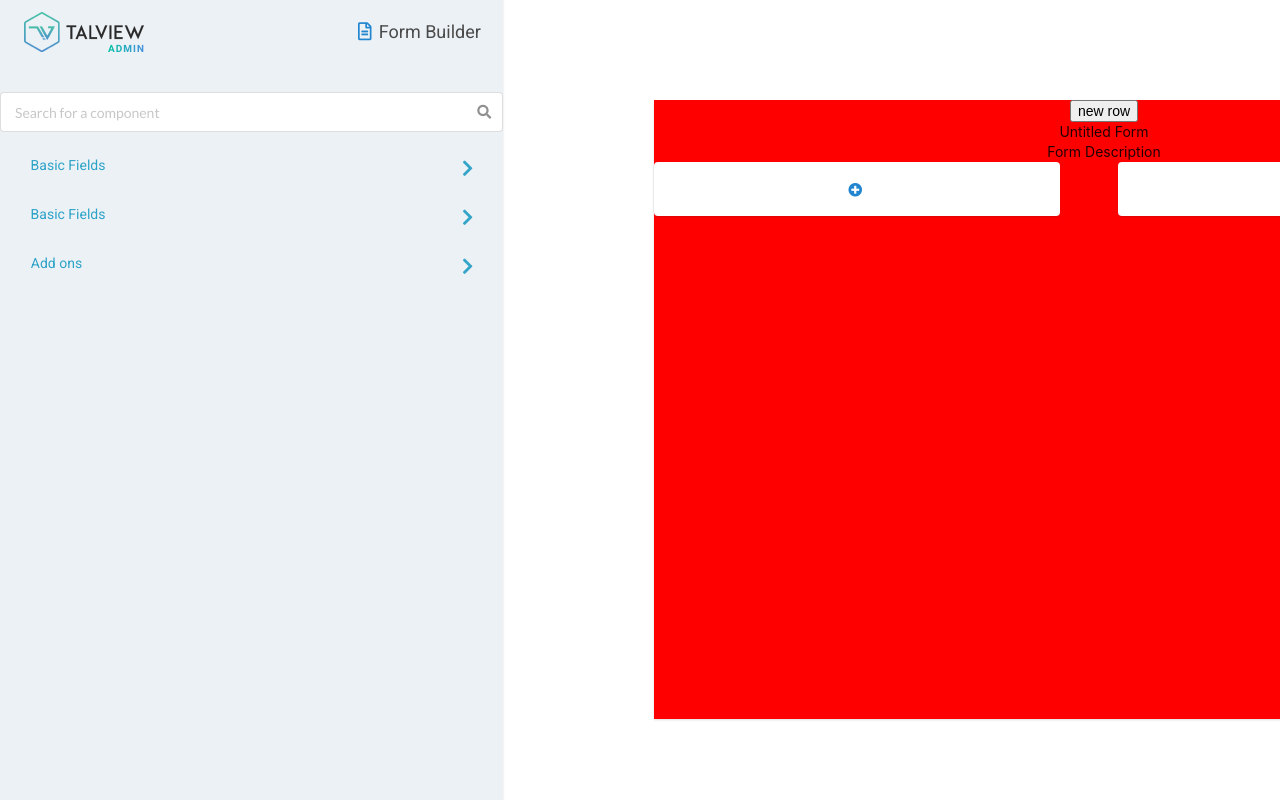
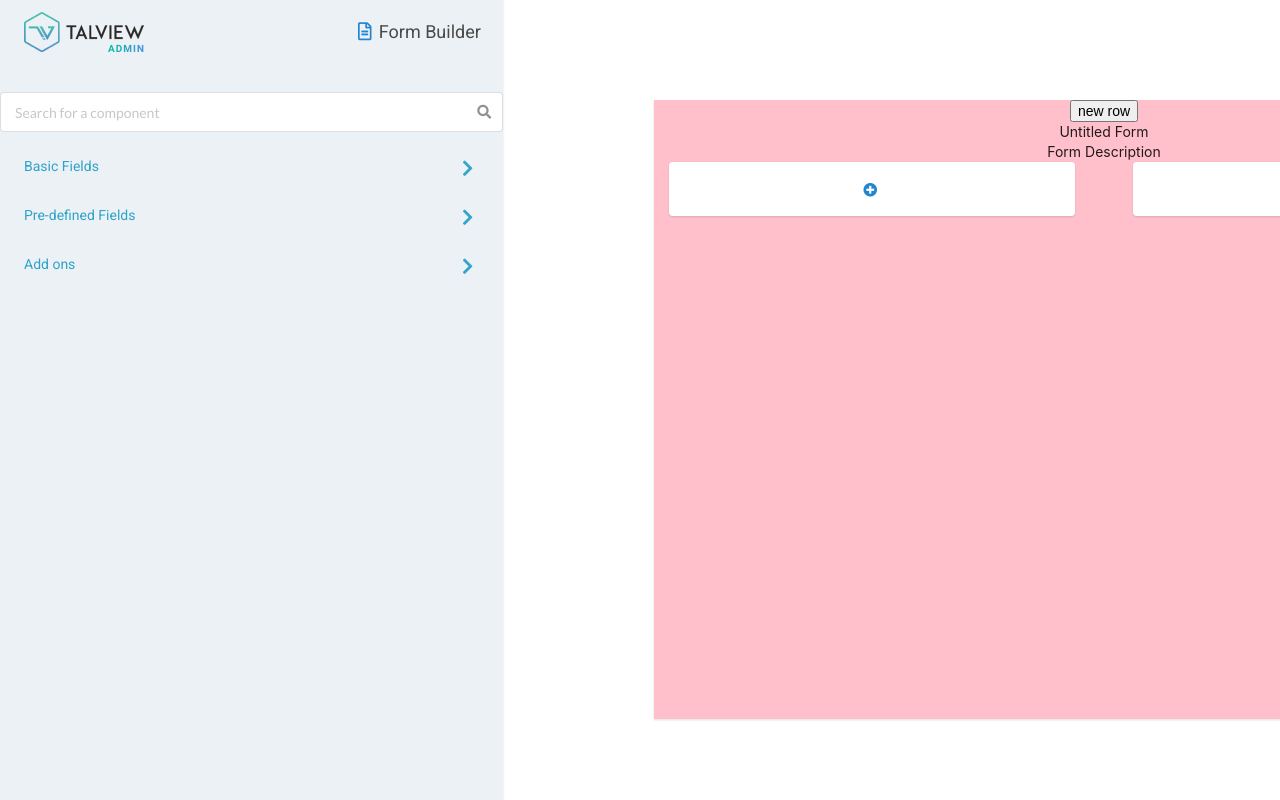
Before and after one commit to shreshth34/FormBuilder1.0, a React (Create React App) app: page / in a window 1280 px wide. Shown: the top 800 px of the page. Built offline with nearby package versions, Linux system fonts and the light colour scheme.

Commit message:
add row and renderer

```diff
--- a/src/App.css
+++ b/src/App.css
@@ -6,6 +6,7 @@
 }
 
 .company-logo {
+
   margin-left: 15px;
   margin-top: 7px;
   margin-right: 358px;
@@ -62,6 +63,6 @@
     margin-right: 500px;
     height: 619px;
     width: 900px;
-    background-color: red;
+    background-color: pink;
     box-shadow: 0 1px 2px 0 rgba(34,36,38,0.15);
 }
--- a/src/App.js
+++ b/src/App.js
@@ -8,8 +8,7 @@ class App extends Component {
     super();
 
     this.state = {
-      FormTitle: "Untitled Form",
-      FormDescription: "Form Description",
+
 
       uiElements: [
         {
@@ -53,7 +52,7 @@ class App extends Component {
           icon: "small circle icon"
         }
       ],
-      PredefinedFields:[
+      PredefinedFields: [
         {
           type: "First Name",
           icon: "small circle icon"
@@ -70,11 +69,11 @@ class App extends Component {
           type: "Resume",
           icon: "small circle icon"
         }
-
-
       ],
-      FormFormat:[
-
+      FormFormat: [{
+        FormTitle: "Untitled Form",
+        FormDescription: "Form Description",
+      }
       ]
     };
   }
@@ -84,12 +83,15 @@ class App extends Component {
       <div className="App">
         <div className="ui two column stackable grid">
           <div className="column">
-            <Toolbox data={this.state.uiElements} predef={this.state.PredefinedFields} />
+            <Toolbox
+              data={this.state.uiElements}
+              predef={this.state.PredefinedFields}
+            />
           </div>
+
           <div className="column">
             <Renderer
-              title={this.state.FormTitle}
-              desc={this.state.FormDescription}
+             data={this.state.FormFormat}
             />
           </div>
         </div>
--- a/src/components/Renderer.js
+++ b/src/components/Renderer.js
@@ -1,29 +1,33 @@
 import React, { Component } from "react";
 import "../App.css";
-import AddField from "./RendererComponents/AddField";
+import AddRow from "./RendererComponents/AddRow";
+
+
+const addNewRow = () => {
+
+
+}
+
 
 export class Renderer extends Component {
+  constructor(props) {
+    super(props);
 
-    constructor(props) {
-        super(props)
+    this.state= {
+
+    }
   }
 
   render() {
     return (
-
       <div className="renderer">
-                <button>new row</button>
-                <div className="header"> {this.props.title} <br /> {this.props.desc}</div>
-                <div className="ui container">
-                <div className="ui grid">
-                    <div className="eight wide column">
-                        <AddField />
+        <button onClick={addNewRow}> new row </button>
+        <div className="header">
+          {this.props.data[0].FormTitle} <br />
+          {this.props.data[0].FormDescription}
         </div>
-                    <div className="eight wide column">
-                        <AddField />
-                    </div>
-
-                </div>
+        <div className="ui two column grid" align="center">
+         <AddRow />
         </div>
       </div>
     );
--- /dev/null
+++ b/src/components/RendererComponents/AddRow.js
@@ -0,0 +1,19 @@
+import React from "react";
+import AddField from './AddField'
+
+const AddRow = () => {
+  return (
+
+      <div className="row">
+        <div className="column">
+          <AddField />
+        </div>
+        <div className="column">
+          <AddField />
+        </div>
+      </div>
+
+  );
+};
+
+export default AddRow;
--- a/src/components/ToolboxComponents/AddOns.js
+++ b/src/components/ToolboxComponents/AddOns.js
@@ -1,16 +1,17 @@
 import React, { Component } from "react";
-import '/Users/Shreshth Juneja/Desktop/FormBuilder/FormBuilder1.0/src/App.css'
+import "/home/local/INTERNAL/shreshth.j/Desktop/FormBuilder1.0/FormBuilder1.0/src/App.css";
 const showFieldsOnClick = () => {};
 
 export class AddOns extends Component {
   render() {
     const pStyle = {
       height: "19px",
-      width: "65px",
+      width: "120px",
       color: "#2EA3C8",
       fontFamily: "Roboto",
       fontSize: "14px",
-      lineHeight: "19px"
+      lineHeight: "19px",
+      textAlign: "left"
     };
 
     const angleIcon = {
@@ -21,8 +22,8 @@ export class AddOns extends Component {
 
     return (
       <div className="ui grid" id="basic_fields" onClick={showFieldsOnClick}>
-        <div className="thirteen wide column">
-          <p style={pStyle}>Add ons</p>
+        <div style={pStyle} className="thirteen wide column">
+          <p>Add ons</p>
         </div>
         <div className="three wide column">
           <span className="FormBuilderText" id="show_icon">
--- a/src/components/ToolboxComponents/BasicFields.js
+++ b/src/components/ToolboxComponents/BasicFields.js
@@ -1,30 +1,35 @@
 import React, { Component } from "react";
-import "/Users/Shreshth Juneja/Desktop/FormBuilder/FormBuilder1.0/src/App.css";
+import "/home/local/INTERNAL/shreshth.j/Desktop/FormBuilder1.0/FormBuilder1.0/src/App.css";
 import FieldDiv from "./FieldDiv";
 
 export class BasicFields extends Component {
   constructor(props) {
     super(props);
-    this.state={
-      display_grid:"none",
+    this.state = {
+      display_grid: "none",
       basicIcon: "chevron right icon"
-    }
-    this.toggle_basic=this.toggle_basic.bind(this)
+    };
+    this.toggle_basic = this.toggle_basic.bind(this);
   }
-  toggle_basic(){
-    this.setState({display_grid:this.state.display_grid==="none"?"block":"none",
-    basicIcon: this.state.basicIcon==="chevron down icon"?"chevron right icon":"chevron down icon"
-  })
-
+  toggle_basic() {
+    this.setState({
+      display_grid: this.state.display_grid === "none" ? "block" : "none",
+      basicIcon:
+        this.state.basicIcon === "chevron down icon"
+          ? "chevron right icon"
+          : "chevron down icon"
+    });
   }
 
   render() {
     const pStyle = {
-      width: "88px",
+      height: "19px",
+      width: "120px",
       color: "#2EA3C8",
       fontFamily: "Roboto",
       fontSize: "14px",
-      lineHeight: "19px"
+      lineHeight: "19px",
+      textAlign: "left"
     };
 
     const angleIcon = {
@@ -36,8 +41,8 @@ export class BasicFields extends Component {
     return (
       <div className="ui grid" id="basic_fields">
         <div className="row" id="row1" onClick={this.toggle_basic}>
-          <div className="thirteen wide column">
-            <p style={pStyle}> Basic Fields </p>
+          <div style={pStyle} className="thirteen wide column">
+            <p> Basic Fields </p>
           </div>
           <div className="three wide column">
             <span className="FormBuilderText" id="show_icon">
@@ -45,7 +50,11 @@ export class BasicFields extends Component {
             </span>
           </div>
         </div>
-        <div id="display_grid" className="ui grid my_grid" style={{display:this.state.display_grid}} >
+        <div
+          id="display_grid"
+          className="ui grid my_grid"
+          style={{ display: this.state.display_grid }}
+        >
           {this.props.data.map(e => {
             return (
               <div className="eight wide column">
--- a/src/components/ToolboxComponents/PreDefinedFields.js
+++ b/src/components/ToolboxComponents/PreDefinedFields.js
@@ -1,30 +1,35 @@
 import React, { Component } from "react";
-import "/Users/Shreshth Juneja/Desktop/FormBuilder/FormBuilder1.0/src/App.css";
+import "/home/local/INTERNAL/shreshth.j/Desktop/FormBuilder1.0/FormBuilder1.0/src/App.css";
 import FieldDiv from "./FieldDiv";
 
 export class PreDefinedFields extends Component {
   constructor(props) {
     super(props);
-    this.state={
-      display_grid:"none",
+    this.state = {
+      display_grid: "none",
       basicIcon: "chevron right icon"
-    }
-    this.toggle_basic=this.toggle_basic.bind(this)
+    };
+    this.toggle_basic = this.toggle_basic.bind(this);
   }
-  toggle_basic(){
-    this.setState({display_grid:this.state.display_grid==="none"?"block":"none",
-    basicIcon: this.state.basicIcon==="chevron down icon"?"chevron right icon":"chevron down icon"
-  })
-
+  toggle_basic() {
+    this.setState({
+      display_grid: this.state.display_grid === "none" ? "block" : "none",
+      basicIcon:
+        this.state.basicIcon === "chevron down icon"
+          ? "chevron right icon"
+          : "chevron down icon"
+    });
   }
 
   render() {
     const pStyle = {
-      width: "88px",
+      height: "19px",
+      width: "120px",
       color: "#2EA3C8",
       fontFamily: "Roboto",
       fontSize: "14px",
-      lineHeight: "19px"
+      lineHeight: "19px",
+      textAlign: "left"
     };
 
     const angleIcon = {
@@ -36,8 +41,8 @@ export class PreDefinedFields extends Component {
     return (
       <div className="ui grid" id="basic_fields">
         <div className="row" id="row1" onClick={this.toggle_basic}>
-          <div className="thirteen wide column">
-            <p style={pStyle}> Basic Fields </p>
+          <div style={pStyle} className="thirteen wide column">
+            <p> Pre-defined Fields </p>
           </div>
           <div className="three wide column">
             <span className="FormBuilderText" id="show_icon">
@@ -45,7 +50,11 @@ export class PreDefinedFields extends Component {
             </span>
           </div>
         </div>
-        <div id="display_grid" className="ui grid my_grid" style={{display:this.state.display_grid}} >
+        <div
+          id="display_grid"
+          className="ui grid my_grid"
+          style={{ display: this.state.display_grid }}
+        >
           {this.props.predef.map(e => {
             return (
               <div className="eight wide column">
```
Also changed, not shown: src/components/ToolboxComponents/SearchComponent.js (+4 -4 lines), src/components/ToolboxComponents/ToolboxNavbar.js (+6 -1 lines). Lines whose indentation alone changed are shown as unchanged.
